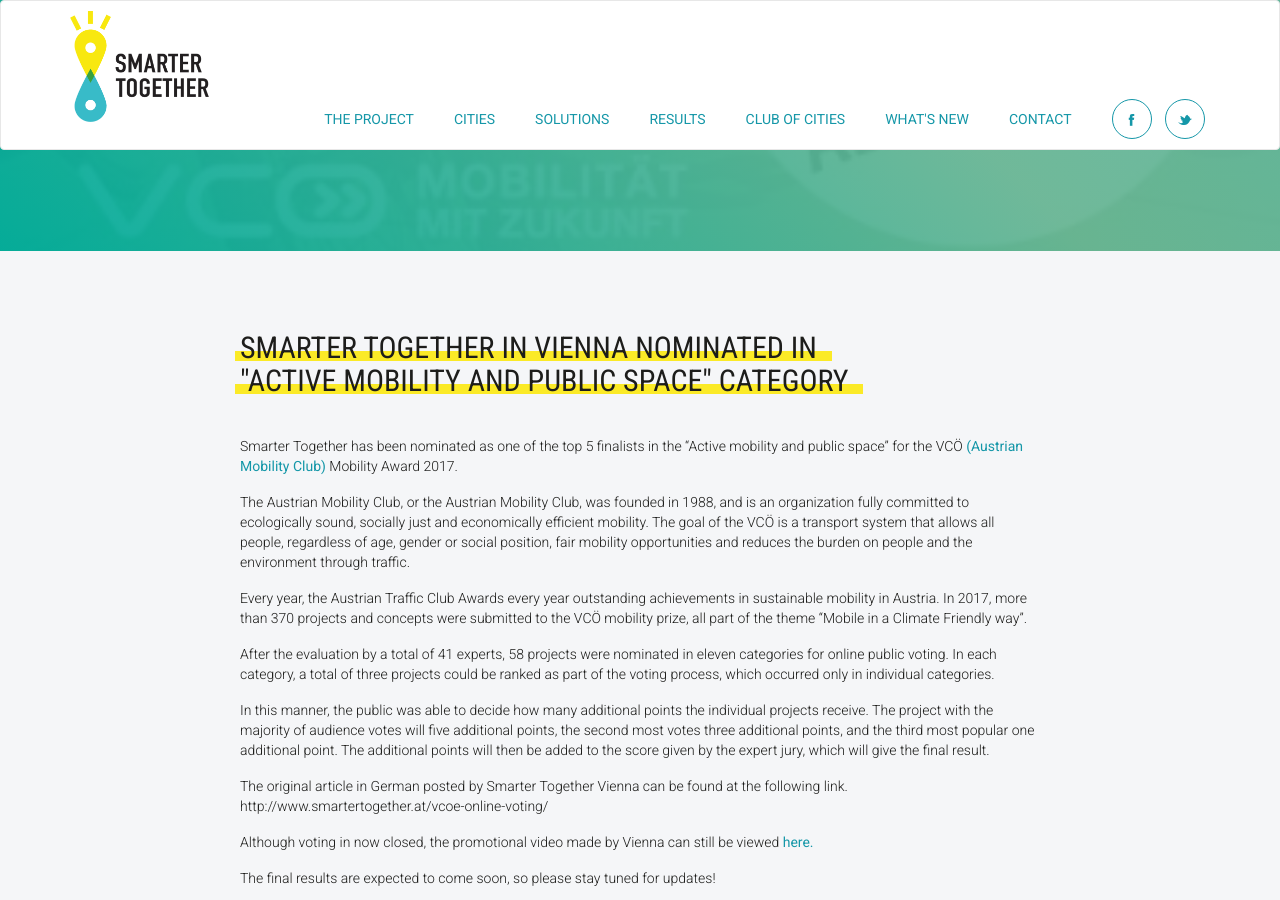
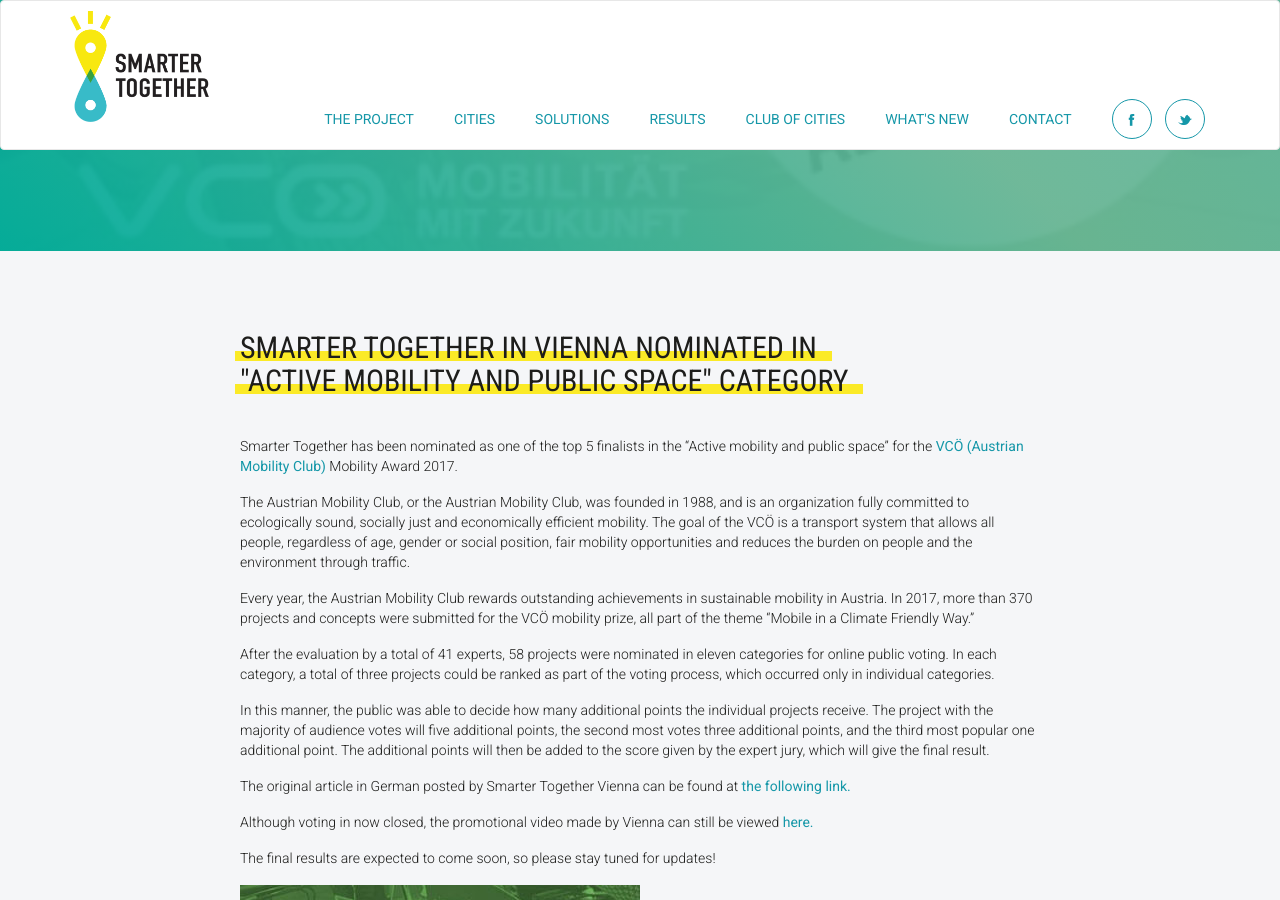
Before and after one commit to frontcraft/smarttogether, a Jekyll site: the page built from _news/2017-07-26-Smarter-Together-VCO-Mobility-Prize-Finalist.md, in a window 1280 px wide and 900 px high, scrolled down 827 px. Built offline with Jekyll 4.4.1, drawn with Linux system fonts in a browser that asks for light colours; nearby versions of some CDN libraries.

Commit message:
Update 2017-07-26-Smarter-Together-VCO-Mobility-Prize-Finalist.md

```diff
--- a/_news/2017-07-26-Smarter-Together-VCO-Mobility-Prize-Finalist.md
+++ b/_news/2017-07-26-Smarter-Together-VCO-Mobility-Prize-Finalist.md
@@ -10,17 +10,17 @@ imageurl: images/news/vcoe_teaser_nl-495x400_web.jpg
 <h2><span class="ornament-news">"Active mobility and public space" Category</span></h2>
 </div>
 
-Smarter Together has been nominated as one of the top 5 finalists in the "Active mobility and public space" for the VCÖ [(Austrian Mobility Club)](https://www.vcoe.at/projekte/vcoe-mobilitaetspreis-2017){:target="_blank"} Mobility Award 2017.
+Smarter Together has been nominated as one of the top 5 finalists in the "Active mobility and public space" for the [VCÖ (Austrian Mobility Club)](https://www.vcoe.at/projekte/vcoe-mobilitaetspreis-2017){:target="_blank"} Mobility Award 2017.
 
 The Austrian Mobility Club, or the Austrian Mobility Club, was founded in 1988, and is an organization fully committed to ecologically sound, socially just and economically efficient mobility. The goal of the VCÖ is a transport system that allows all people, regardless of age, gender or social position, fair mobility opportunities and reduces the burden on people and the environment through traffic.
 
-Every year, the Austrian Traffic Club Awards every year outstanding achievements in sustainable mobility in Austria. In 2017, more than 370 projects and concepts were submitted to the VCÖ mobility prize, all part of the theme "Mobile in a Climate Friendly way".
+Every year, the Austrian Mobility Club rewards outstanding achievements in sustainable mobility in Austria. In 2017, more than 370 projects and concepts were submitted for the VCÖ mobility prize, all part of the theme "Mobile in a Climate Friendly Way."
 
 After the evaluation by a total of 41 experts, 58 projects were nominated in eleven categories for online public voting. In each category, a total of three projects could be ranked as part of the voting process, which occurred only in individual categories.
 
 In this manner, the public was able to decide how many additional points the individual projects receive. The project with the majority of audience votes will five additional points, the second most votes three additional points, and the third most popular one additional point. The additional points will then be added to the score given by the expert jury, which will give the final result.
 
-The original article in German posted by Smarter Together Vienna can be found at the following link. http://www.smartertogether.at/vcoe-online-voting/
+The original article in German posted by Smarter Together Vienna can be found at [the following link.](http://www.smartertogether.at/vcoe-online-voting/){:target="_blank"}
 
 Although voting in now closed, the promotional video made by Vienna can still be viewed [here.](https://vimeo.com/226713447){:target="_blank"}
 
```
Also changed, not shown: other parts of _news/2017-07-26-Smarter-Together-VCO-Mobility-Prize-Finalist.md (+1 -1 lines).
